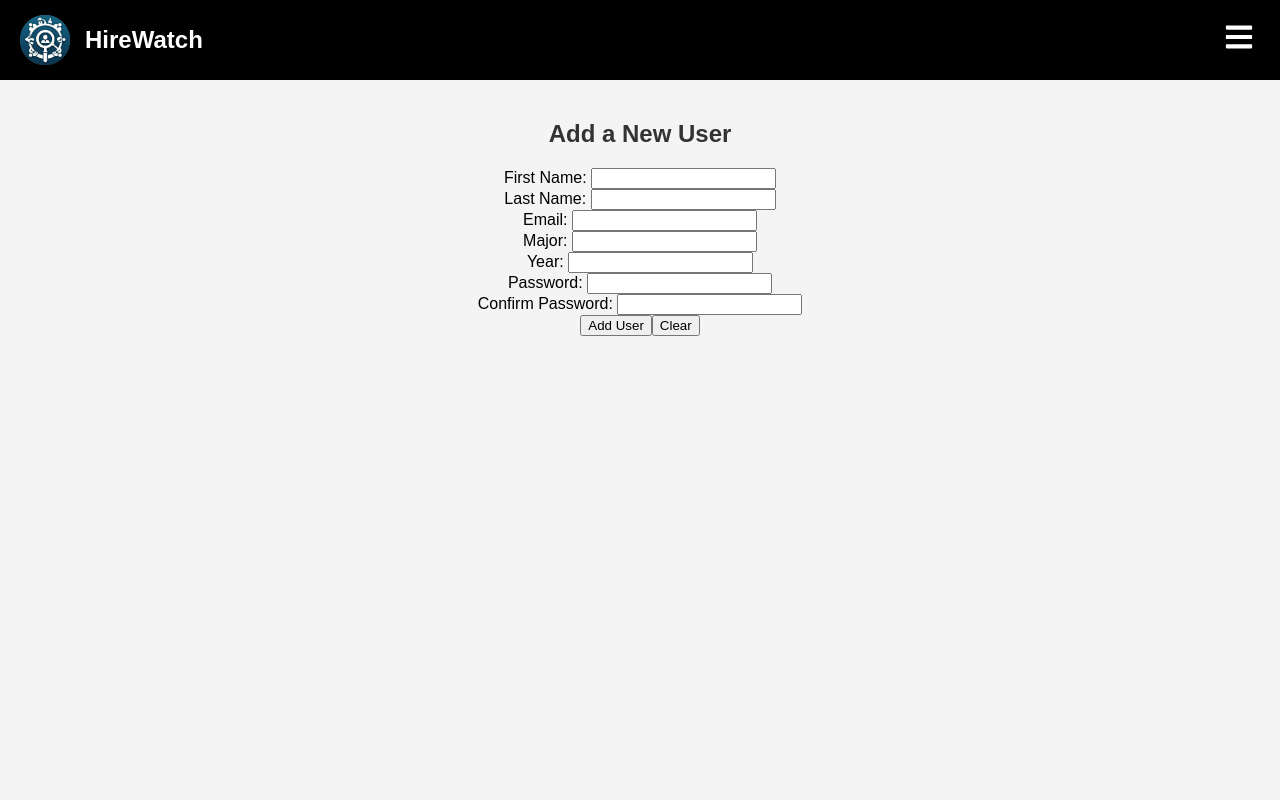
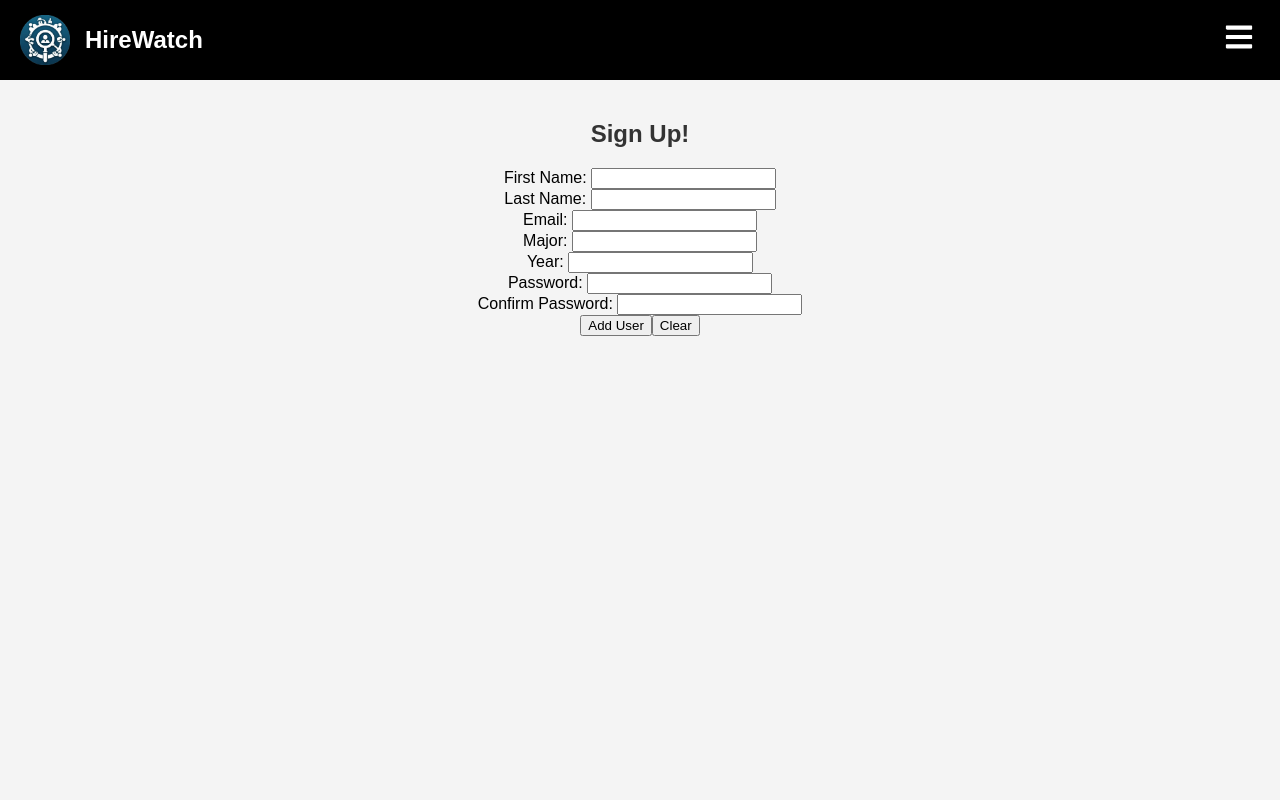
Before and after one commit to amalayil23/HireWatch, a React (Create React App) app in the folder frontend/: page /addusers in a window 1280 px wide. Shown: the top 800 px of the page. Built offline with nearby package versions, Linux system fonts and the light colour scheme.

Commit message:
Added a signup link to login page and fixed some styling

```diff
--- a/frontend/src/pages/addusers.js
+++ b/frontend/src/pages/addusers.js
@@ -67,7 +67,7 @@ function AddUser() {
 
     return (
         <div className="container">
-            <h2>Add a New User</h2>
+            <h2>Sign Up!</h2>
             <form onSubmit={handleSubmit}>
                 <div className="mb-3">
                     <label className="form-label">First Name: </label>
--- a/frontend/src/pages/appliedjobs.js
+++ b/frontend/src/pages/appliedjobs.js
@@ -157,7 +157,8 @@ function Appliedjobs() {
           </tbody>
         </table>
       )}
-      <p><li><Link to="/searchjobs"> Search Jobs</Link></li></p>
+      <br></br>
+      <Link to="/searchjobs"> Browse Jobs</Link>
     </div>
   );
 }
--- a/frontend/src/pages/login.js
+++ b/frontend/src/pages/login.js
@@ -1,5 +1,5 @@
 import React, { useState, useContext } from "react";
-import { useNavigate, useLocation } from "react-router-dom";
+import { Link, useNavigate, useLocation } from "react-router-dom";
 import axios from "axios";
 import { UserContext } from "./usercontext"; // Import UserContext
 
@@ -71,6 +71,8 @@ const Login = () => {
         </button>
       </form>
       {message && <p>{message}</p>}
+      <br></br>
+      <p>Don't have an account? <Link to="/addusers">Sign Up</Link></p>
     </div>
   );
 };
--- a/frontend/src/pages/saved_jobs.js
+++ b/frontend/src/pages/saved_jobs.js
@@ -65,7 +65,8 @@ const Savedjobs = () => {
           </tbody>
         </table>
       )}
-      <p><li><Link to="/searchjobs"> Browse more jobs Jobs</Link></li></p>
+      <br></br>
+      <Link to="/searchjobs"> Browse Jobs</Link>
     </div>
   );
 };
```
